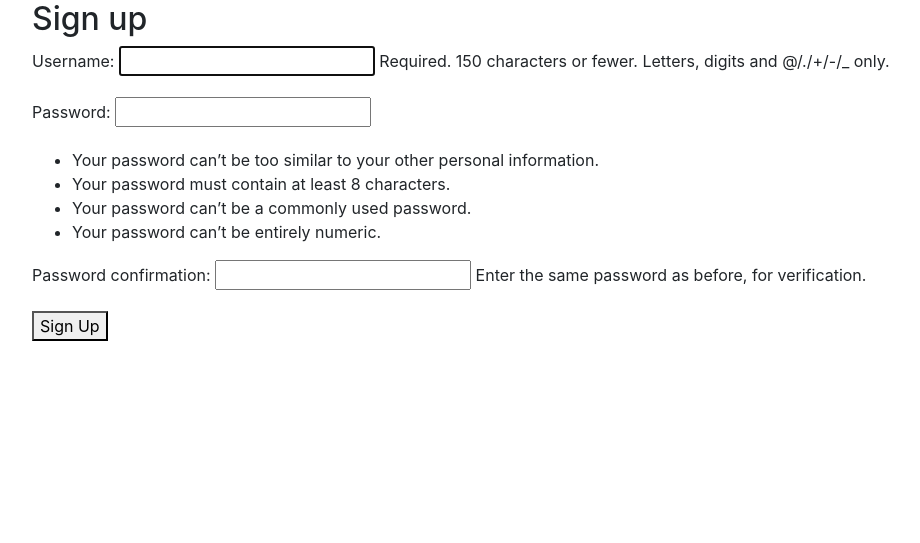
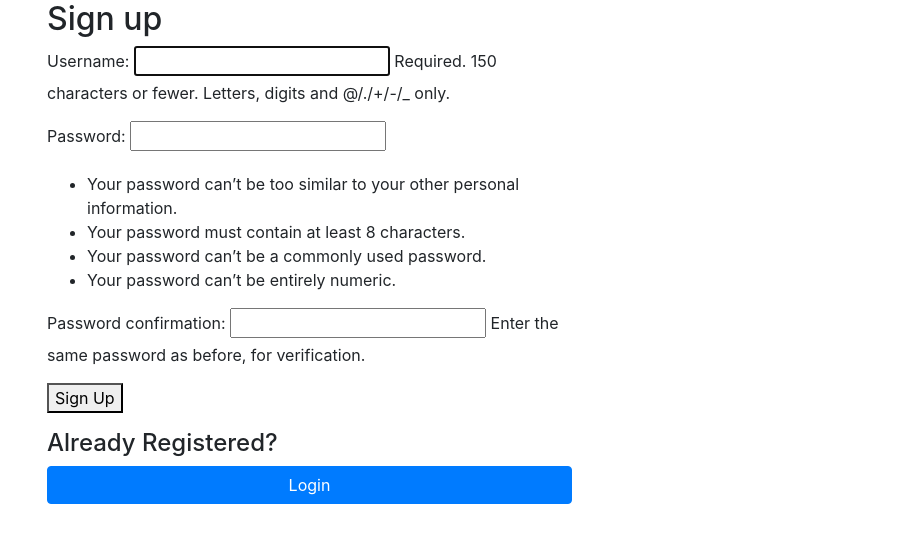
Before and after one commit to jaredcraddock/jcraddock6-cs6440-project, a Django app: page / in a window 1280 px wide. Shown: the top 543 px of the page, without its empty margins (53-973 px from the left). Run offline with Django 3.2, Linux system fonts and the light colour scheme; parts of the project's set-up code (start-up, migrations or seed data) failed here and were passed over; some libraries are stand-ins or nearby versions.

Commit message:
Fixed routing flow

```diff
--- a/templates/registration/signup.html
+++ b/templates/registration/signup.html
@@ -7,7 +7,7 @@
 
 
 
-
+<div class="col-6">
 
 {% block content %}
   <h2>Sign up</h2>
@@ -20,3 +20,19 @@
   </form>
 {% endblock %}
 </div>
+
+<div class="col-6">
+
+
+
+
+ <h4>Already Registered?</h4>
+    <a href="/user/login" class="btn btn-primary col-12" role="button">Login</a>
+
+
+
+
+
+</div>
+
+</div>
```
